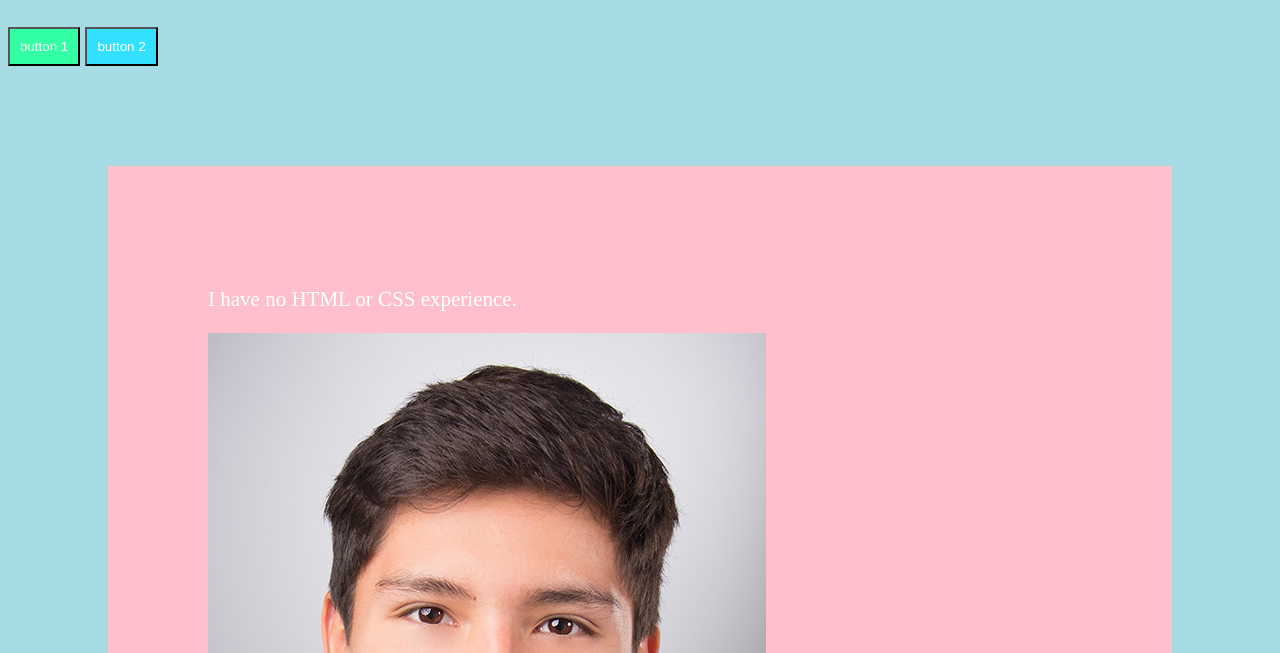
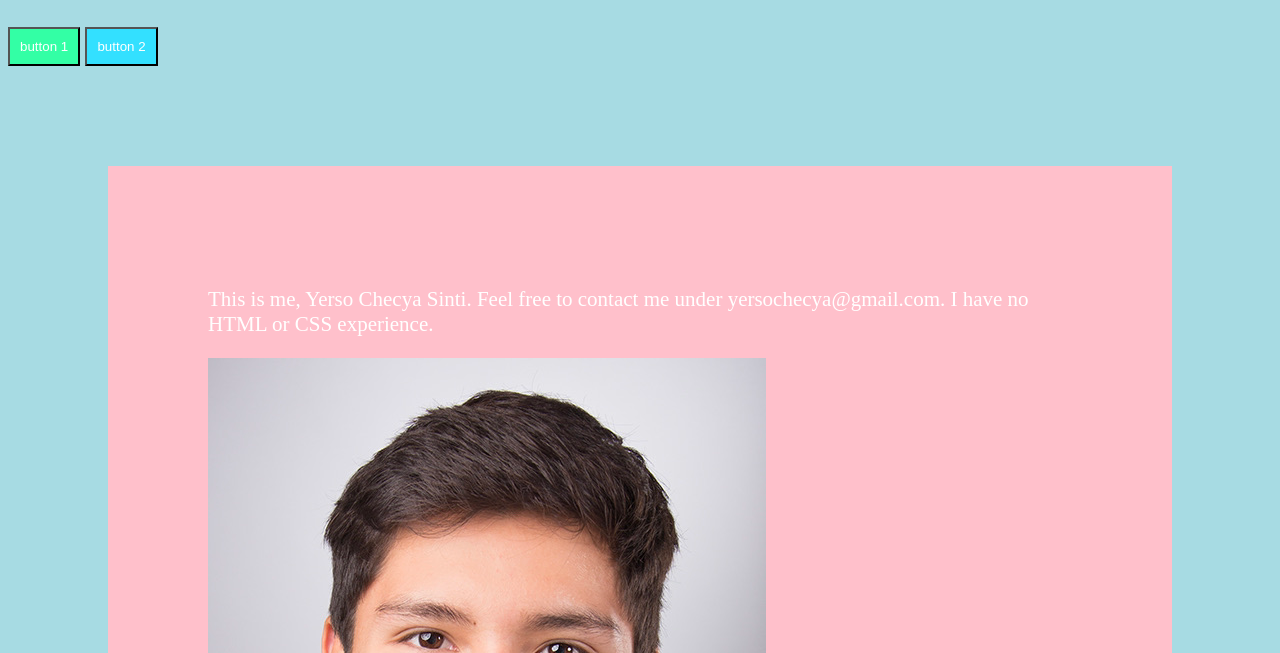
Before and after one commit to yersoos/hello-world, a plain HTML site: page index.html in a window 1280 px wide. Shown: the part 147-800 px from the top of the page. Drawn offline with Linux system fonts and the light colour scheme.

Commit message:
Added name and Email

```diff
--- a/index.html
+++ b/index.html
@@ -14,9 +14,8 @@
     <button class="btn btn-2">
       button 2
     </button>
-
     <div class="box">
-        <p>I have no HTML or CSS experience.</p>
+        <p>This is me, Yerso Checya Sinti. Feel free to contact me under yersochecya@gmail.com. I have no HTML or CSS experience.</p>
         <img src="Bewerbungsbild_3.jpg" alt="This is me"/>
     </div>
   </body>
```
